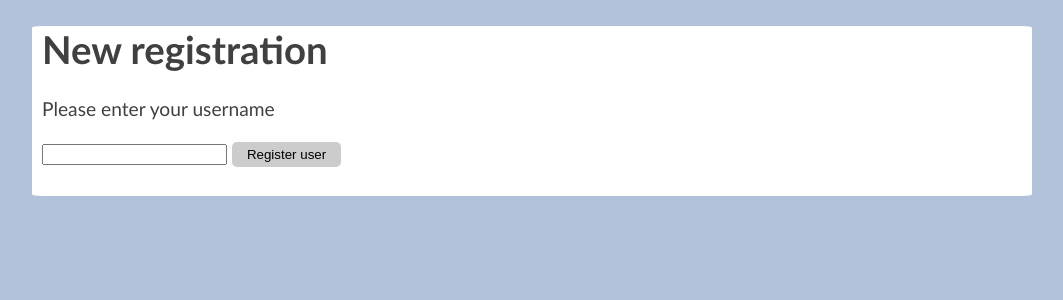
After one commit to KataBucsai/AskMate2-project-prismatic, a Flask app: page /registration in a window 1280 px wide. The commit adds this page. Shown: the top 300 px of the page, without its empty margins (108-1171 px from the left). Run offline with Flask 2, Linux system fonts and the light colour scheme.

Commit message:
implement user registration feature

```diff
--- a/app_logic.py
+++ b/app_logic.py
@@ -1,5 +1,6 @@
 from flask import Flask, render_template, request, redirect
 import ui
+from datetime import datetime
 
 app = Flask(__name__)
 
@@ -175,3 +176,18 @@ def add_new_answer_comment():
 @app.errorhandler(404)
 def page_not_found(e):
     return render_template('404.html'), 404
+
+
+@app.route('/registration')
+def new_registration():
+    return render_template('registration.html')
+
+
+@app.route('/registration/new', methods=['POST'])
+def add_new_registration():
+    user_name = request.form['new_registration']
+    registration_date = datetime.today().strftime("%Y-%m-%d")
+    print(registration_date)
+    query = """INSERT INTO users (user_name, registration_date) VALUES ('%s', '%s')""" % (user_name, registration_date)
+    ui.handle_query(query)
+    return redirect('/')
--- a/templates/list_questions.html
+++ b/templates/list_questions.html
@@ -25,6 +25,8 @@
     <form action="/question/new">
         <input type="submit" value="Add new Question" id="add" name="add_new_question">
     </form>
+
+    <a href='/registration'>User registration</a>
 
     <br>
         {% for row in question_list %}
--- /dev/null
+++ b/templates/registration.html
@@ -0,0 +1,28 @@
+<!DOCTYPE html>
+
+<html>
+
+<head>
+
+    <title>New registration</title>
+    <link rel="stylesheet" type="text/css" href="/static/style.css">
+
+</head>
+
+<body>
+
+    <h1>New registration</h1>
+
+    <form action="/registration/new" method="post">
+        <p>
+            <label for="new_registration">Please enter your username</label>
+        </p>
+        <p>
+            <input name="new_registration" id="new_registration" maxlength="15" minlength="5" required>
+            <input type="submit" value="Register user">
+        </p>
+    </form>
+
+</body>
+
+</html>
--- a/ui.py
+++ b/ui.py
@@ -76,3 +76,8 @@ def delete_record(table_name, condition):
 def search_in_db(search_query):
     result = handle_database("""{};""".format(search_query))
     return result
+
+
+def handle_query(sql_query):
+    result = handle_database(sql_query)
+    return result
```
